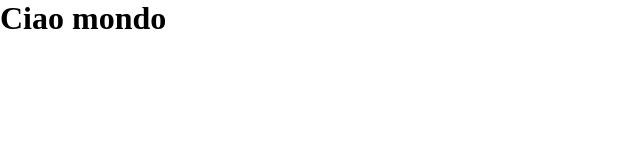
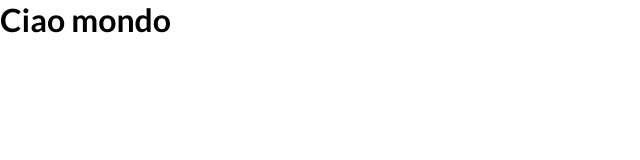
Before and after one commit to MonicaSerraWebDeveloper/vite-comics, a Vue app: page / in a window 1280 px wide. Shown: the top 160 px of the page, without its empty margins (0-640 px from the left). Built offline with nearby package versions, Linux system fonts and the light colour scheme.

Commit message:
feat: add google font in index.html and changed the favicon

```diff
--- a/index.html
+++ b/index.html
@@ -2,9 +2,15 @@
 <html lang="en">
   <head>
     <meta charset="UTF-8" />
-    <link rel="icon" type="image/svg+xml" href="/vite.svg" />
+    <link rel="icon" type="image/svg+xml" href="./src/assets/img/favicon.ico" />
     <meta name="viewport" content="width=device-width, initial-scale=1.0" />
-    <title>Vite + Vue</title>
+    <!-- Google Font  -->
+    <link rel="preconnect" href="https://fonts.googleapis.com">
+    <link rel="preconnect" href="https://fonts.gstatic.com" crossorigin>
+    <link href="https://fonts.googleapis.com/css2?family=Lato:ital,wght@0,100;0,300;0,400;0,700;0,900;1,100;1,300;1,400;1,700;1,900&display=swap" rel="stylesheet">
+    <!-- /Google Font  -->
+
+    <title>DC Comics</title>
   </head>
   <body>
     <div id="app"></div>
--- a/src/App.vue
+++ b/src/App.vue
@@ -10,6 +10,9 @@
 
 <template>
     <AppHeader></AppHeader>
+    <main>
+
+    </main>
 </template>
 
 <style lang="scss">
--- a/src/style/generic.scss
+++ b/src/style/generic.scss
@@ -7,3 +7,11 @@
     padding: 0;
     box-sizing: border-box;
 }
+
+/*------------
+    GENERAL
+--------------*/
+
+body {
+    font-family: "Lato", sans-serif;
+}
```
